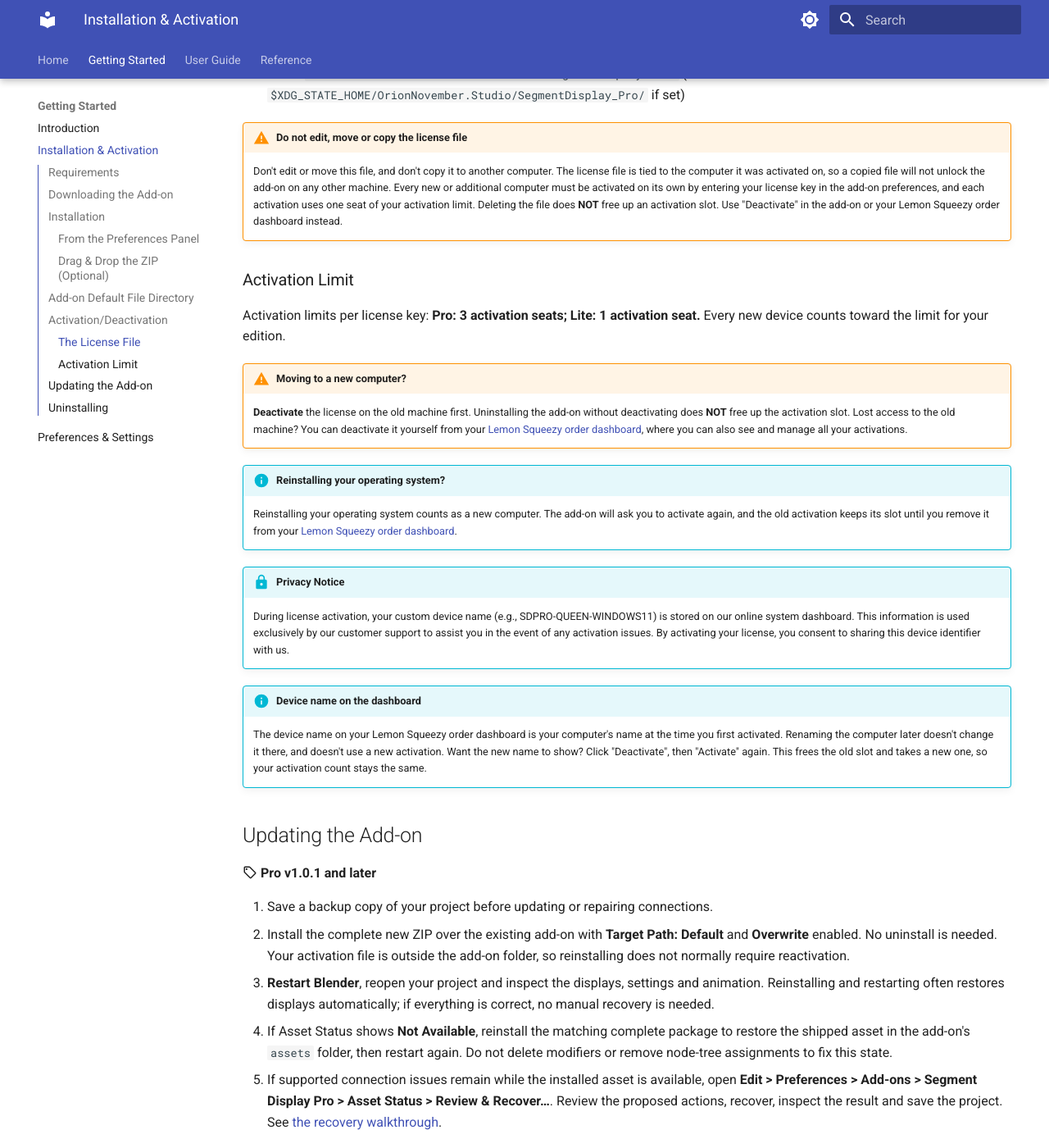
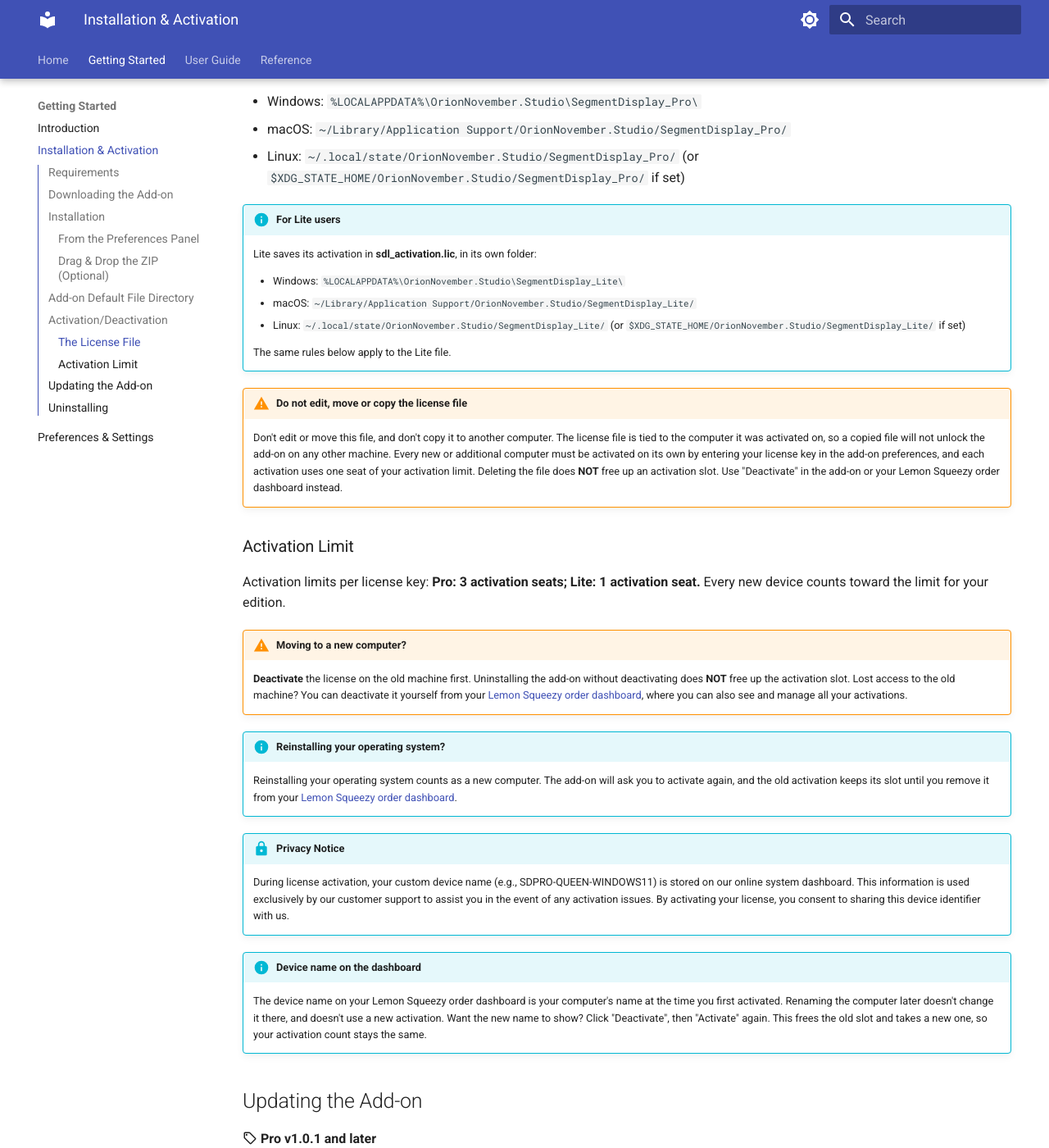
Before and after one commit to ahmetmaya-orion/segment-display-pro-docs, an MkDocs documentation site: the page built from docs/installation.md, in a window 1280 px wide and 1400 px high, scrolled down 4059 px. Shown: the whole window at 82% size. Built offline with MkDocs 1.6.1 and Material for MkDocs 9.7.7, drawn with Linux system fonts in a browser that asks for light colours; the version menu is left out; some of the changed text lies outside the part shown.

Commit message:
docs(installation): drag-and-drop enable check and fallback, update cross-link, Lite license paths

```diff
--- a/docs/installation.md
+++ b/docs/installation.md
@@ -65,10 +65,13 @@
 ![Installation (Drag & Drop)](assets/images/preferences/v1.0.0/installation_drag_drop.jpg){ align=right width="500" }
 
 1. You can also install the add-on by dragging its ZIP file directly into Blender instead of opening Preferences first.
-2. Drag the Segment Display Pro ZIP file from your computer’s file manager onto the Blender window. You do not need to drop it in a specific editor or area.
+2. Drag the Segment Display Pro ZIP file from your computer’s file manager onto the Blender window. You do not need to drop it in a specific editor or area. Do not extract it first.
 3. In the Install from Disk popup, leave Target set to Default.
 4. Make sure Overwrite and Enable on Install are checked, then click OK.
-5. Restart Blender after installation to refresh the asset file.
+5. Check that **"Segment Display Pro"** is enabled in **Edit** → **Preferences** → **Add-ons** (checkbox ticked).
+6. Restart Blender after installation to refresh the asset file.
+
+Dropping the ZIP doesn't open the install popup? Use [Install from Disk...](#from-the-preferences-panel) instead.
 
 After enabling, the add-on appears in the 3D Viewport sidebar under the
 **SegDisp Pro** tab.
@@ -130,6 +133,15 @@
 - macOS: `~/Library/Application Support/OrionNovember.Studio/SegmentDisplay_Pro/`
 - Linux: `~/.local/state/OrionNovember.Studio/SegmentDisplay_Pro/` (or `$XDG_STATE_HOME/OrionNovember.Studio/SegmentDisplay_Pro/` if set)
 
+!!! info "For Lite users"
+    Lite saves its activation in **sdl_activation.lic**, in its own folder:
+
+    - Windows: `%LOCALAPPDATA%\OrionNovember.Studio\SegmentDisplay_Lite\`
+    - macOS: `~/Library/Application Support/OrionNovember.Studio/SegmentDisplay_Lite/`
+    - Linux: `~/.local/state/OrionNovember.Studio/SegmentDisplay_Lite/` (or `$XDG_STATE_HOME/OrionNovember.Studio/SegmentDisplay_Lite/` if set)
+
+    The same rules below apply to the Lite file.
+
 !!! warning "Do not edit, move or copy the license file"
     Don't edit or move this file, and don't copy it to another computer. The license file is tied to the computer it was activated on, so a copied file will not unlock the add-on on any other machine. Every new or additional computer must be activated on its own by entering your license key in the add-on preferences, and each activation uses one seat of your activation limit. Deleting the file does **NOT** free up an activation slot. Use "Deactivate" in the add-on or your Lemon Squeezy order dashboard instead.
 
@@ -154,7 +166,7 @@
 :material-tag-outline: **Pro v1.0.1 and later**
 
 1. Save a backup copy of your project before updating or repairing connections.
-2. Install the complete new ZIP over the existing add-on with **Target Path: Default** and **Overwrite** enabled. No uninstall is needed. Your activation file is outside the add-on folder, so reinstalling does not normally require reactivation.
+2. Install the complete new ZIP over the existing add-on with **Target Path: Default** and **Overwrite** enabled. No uninstall is needed. Dragging the new ZIP into Blender also works (see [Drag & Drop the ZIP](#drag-drop-the-zip-optional)). Your activation file is outside the add-on folder, so reinstalling does not normally require reactivation.
 3. **Restart Blender**, reopen your project and inspect the displays, settings and animation. Reinstalling and restarting often restores displays automatically; if everything is correct, no manual recovery is needed.
 4. If Asset Status shows **Not Available**, reinstall the matching complete package to restore the shipped asset in the add-on's `assets` folder, then restart again. Do not delete modifiers or remove node-tree assignments to fix this state.
 5. If supported connection issues remain while the installed asset is available, open **Edit > Preferences > Add-ons > Segment Display Pro > Asset Status > Review & Recover…**. Review the proposed actions, recover, inspect the result and save the project. See [the recovery walkthrough](prefs_and_settings.md#review-recover).
```
